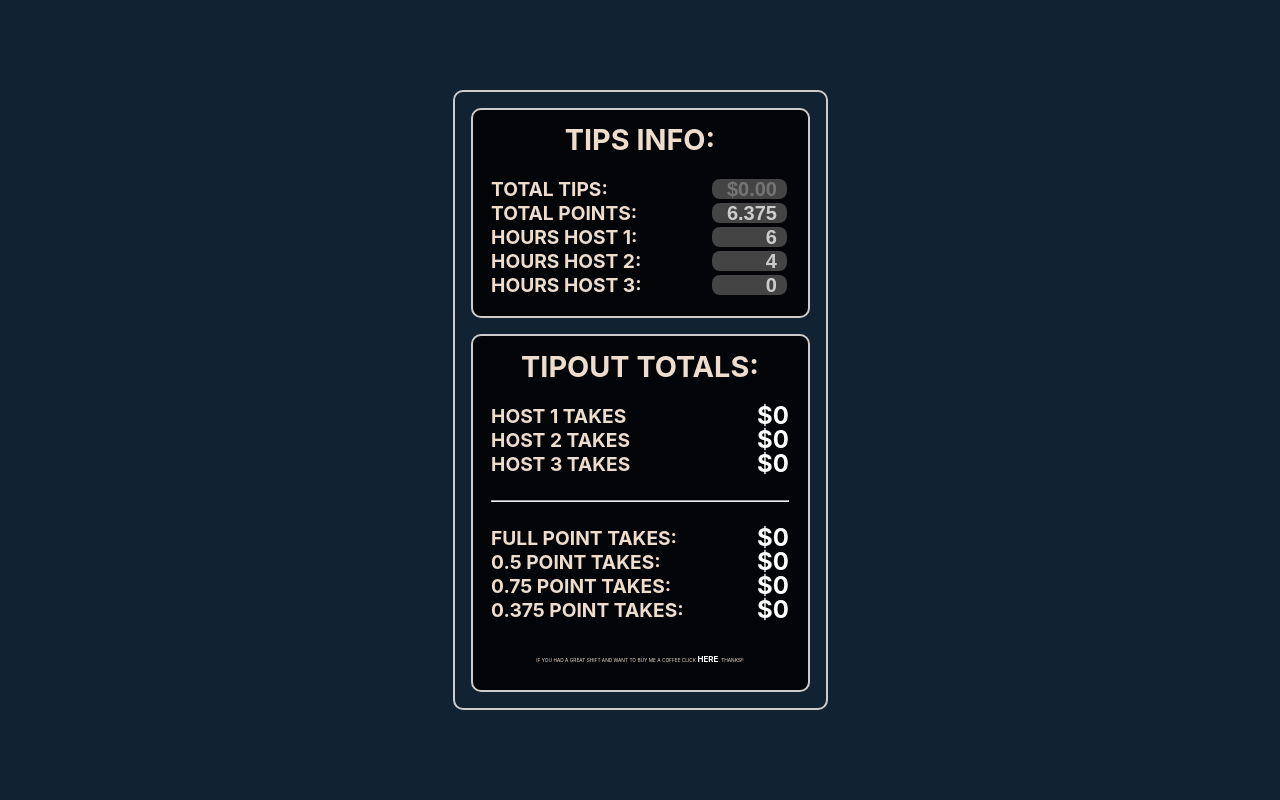
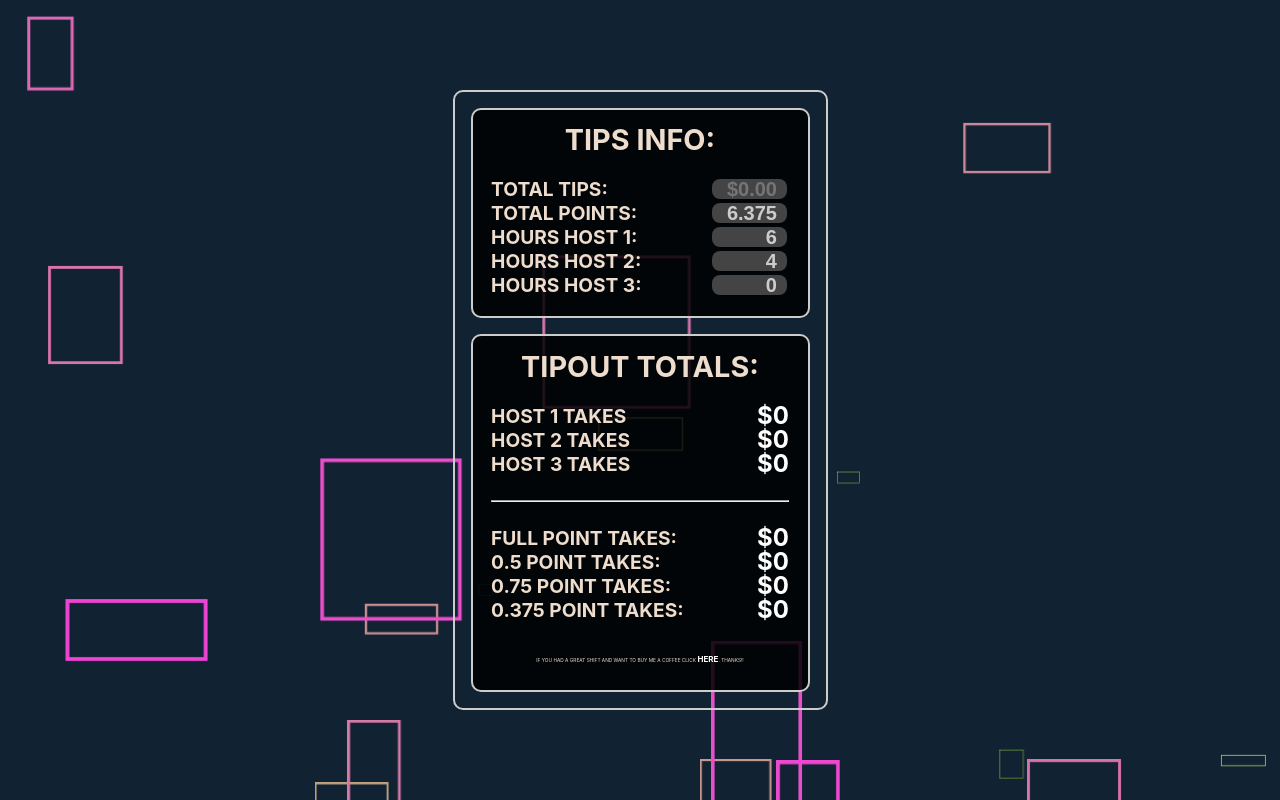
Before and after one commit to write2cmdg/tipout-calculator, a React (Create React App) app: page / in a window 1280 px wide. Built offline with nearby package versions, Linux system fonts and the light colour scheme.

Commit message:
adds bg animation

```diff
--- a/src/App.js
+++ b/src/App.js
@@ -1,5 +1,6 @@
 import { useState } from 'react';
 import './App.css';
+import BackgroundAnimation from './components/BackgroundAnimations';
 
 function App() {
   let [total, setTotal] = useState();
@@ -23,7 +24,7 @@ function App() {
   return (
 
     <div className='main-container'>
-      {/* <div><AnimatedBackground /></div> */}
+      <div> <BackgroundAnimation /></div>
       {/* <h1>TIPOUT CALC</h1> */}
 
       <div className="top-half">
@@ -52,12 +53,7 @@ function App() {
           </div>
 
         </form>
-        {/* <div className="totals">
-          <p>Total hosts' tips: ${hostsTips.toFixed(0)}</p>
-          <p>Sub Total: ${sub.toFixed(0)}</p>
-          <p>Hosts' total Hours: {hostsTotalHours}</p>
-          <p>Hosts' tips per Hours: ${hostsTipsPerHour.toFixed(0)}</p>
-        </div> */}
+
       </div>
 
 
--- /dev/null
+++ b/src/components/BackgroundAnimations.jsx
@@ -0,0 +1,77 @@
+
+import React, { useState, useEffect } from 'react';
+
+const BackgroundAnimation = () => {
+  const [animationId, setAnimationId] = useState(1);
+
+  useEffect(() => {
+    setAnimationId(Math.floor(Math.random() * 100));
+  }, []);
+
+  return (
+    <div style={styles.container}>
+      {Array.from({ length: 20 }, (_, i) => (
+        <div
+          key={i}
+          style={{
+            ...styles.shape,
+            animationName: `shapeAnimation-${animationId}`,
+            width: `${Math.random() * 200 + 50}px`,
+            height: `${Math.random() * 200 + 50}px`,
+            left: `${Math.random() * 100}%`,
+            top: `${Math.random() * 100}%`,
+            animationDuration: `${Math.random() + 0.5}s`,
+          }}
+        />
+      ))}
+    </div>
+  );
+};
+
+const styles = {
+  container: {
+    display: 'flex',
+    alignItems: 'center',
+    justifyContent: 'center',
+    height: '100vh',
+    overflow: 'hidden',
+    position: 'fixed',
+    top: 0,
+    left: 0,
+    right: 0,
+    bottom: 0,
+    zIndex: -1,
+  },
+  shape: {
+    position: 'absolute',
+    border: '4px solid currentColor',
+    animation: 'shapeAnimation 2s linear infinite',
+  },
+};
+
+const randomColor = () => {
+  return '#' + ((Math.random() * 0xffffff) << 0).toString(16).padStart(6, '0');
+};
+
+const shapeAnimations = [];
+for (let i = 0; i < 100; i++) {
+  shapeAnimations.push(
+    `@keyframes shapeAnimation-${i} {
+      0% {
+        transform: scale(0);
+        border-color: ${randomColor()};
+      }
+      100% {
+        transform: scale(1);
+        border-color: ${randomColor()};
+      }
+    }`
+  );
+}
+
+const styleSheet = document.createElement('style');
+styleSheet.type = 'text/css';
+styleSheet.innerText = shapeAnimations.join('\n');
+document.head.appendChild(styleSheet);
+
+export default BackgroundAnimation;
```
Also changed, not shown: src/components/TipsInfo.jsx (added, +40 -0 lines).
